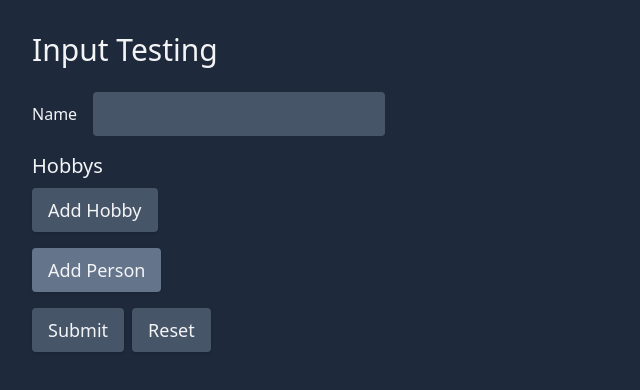
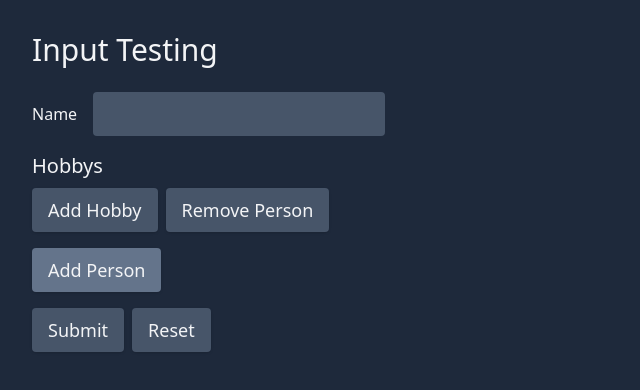
Before and after one commit to pedeEli/react-typesafe-form, a React (Vite) app in the folder app/: page / in a window 1280 px wide. Both pictures are taken after a click on the button "Add Person". Shown: the top 390 px of the page, without its empty margins (0-640 px from the left). Built offline with nearby package versions, Linux system fonts and the light colour scheme.

Commit message:
add remove to FieldArray

```diff
--- a/app/src/App.tsx
+++ b/app/src/App.tsx
@@ -1,4 +1,4 @@
-import React, {useEffect, useState} from 'react'
+import React from 'react'
 import {useForm, FieldArray} from 'react-ts-form'
 import z from 'zod'
 
@@ -43,11 +43,17 @@ const App = () => {
                   return <>
                     {hobbys.items.map((item, i) => {
                       return <React.Fragment key={item.id}>
-                        <input type="text" id={`test.${index}.hobbys.${i}`} {...register(`test.${index}.hobbys.${i}`, 'Gaming')}/>
+                        <div className="flex gap-2">
+                          <input type="text" id={`test.${index}.hobbys.${i}`} {...register(`test.${index}.hobbys.${i}`, 'Gaming')}/>
+                          <button type="button" onClick={() => item.remove()}>Remove</button>
+                        </div>
                         {errors.test.items[index]?.hobbys.items[i]?.message}
                       </React.Fragment>
                     })}
-                    <button type="button" onClick={() => hobbys.append()}>Add Hobby</button>
+                    <div className="flex gap-2">
+                      <button type="button" onClick={() => hobbys.append()}>Add Hobby</button>
+                      <button type="button" onClick={() => item.remove()}>Remove Person</button>
+                    </div>
                   </>
                 }}/>
               </div>
@@ -56,20 +62,6 @@ const App = () => {
         <button type="button" onClick={() => test.append()}>Add Person</button>
         </>
       }}/>
-      {/* {test.items.map((item, index) => {
-        return <React.Fragment key={item.id}>
-          <div className="flex gap-4 items-center">
-            <label htmlFor={`test.${index}.val`} className="text-lg">Name</label>
-            <input id={`test.${index}.val`} {...register(`test.${index}.name`)} />
-          </div>
-          {errors.test.items[index]?.name?.message}
-          <div className="flex flex-col gap-2">
-            <NestedArray render={items => items.map((item, i) => {
-              return <input key={item.id} {...register(`test.${index}.hobbys.${i}`)}/>
-            })}/>
-          </div>
-        </React.Fragment>
-      })} */}
       <div className="flex gap-2">
         <button>Submit</button>
         <button type="reset">Reset</button>
--- a/src/FieldArray.tsx
+++ b/src/FieldArray.tsx
@@ -1,8 +1,12 @@
-import React, {useState} from 'react'
+import React, {useState, useRef} from 'react'
 
 interface RenderProps {
-  items: Array<{id: string}>,
-  append: () => void
+  items: Array<{
+    id: string,
+    remove: () => void
+  }>,
+  append: () => void,
+  remove: (id: number | string) => void
 }
 
 interface NestedArrayProps {
@@ -10,18 +14,47 @@ interface NestedArrayProps {
 }
 
 export const FieldArray = (props: NestedArrayProps) => {
+  const ids = useRef(new Set<string>())
   const [items, setItems] = useState<RenderProps['items']>([])
 
   const append: RenderProps['append'] = () => {
     setItems(prev => {
-      return [...prev, {id: Math.random().toString(36)}]
+      const id = createId(ids.current)
+      return [...prev, {
+        id,
+        remove: () => {
+          setItems(prev => {
+            return prev.filter(item => item.id !== id)
+          })
+        }
+      }]
+    })
+  }
+
+  const remove: RenderProps['remove'] = (id) => {
+    if (typeof id === 'number') {
+      return setItems(prev => {
+        return [...prev.slice(0, id), ...prev.slice(id + 1)]
+      })
+    }
+    setItems(prev => {
+      return prev.filter(item => item.id !== id)
     })
   }
 
   return <>
     {props.render({
       items,
-      append
+      append,
+      remove
     })}
   </>
 }
+
+
+const createId = (ids: Set<string>): string => {
+  const id = Math.random().toString(36)
+  if (ids.has(id))
+    return createId(ids)
+  return id
+}
```
